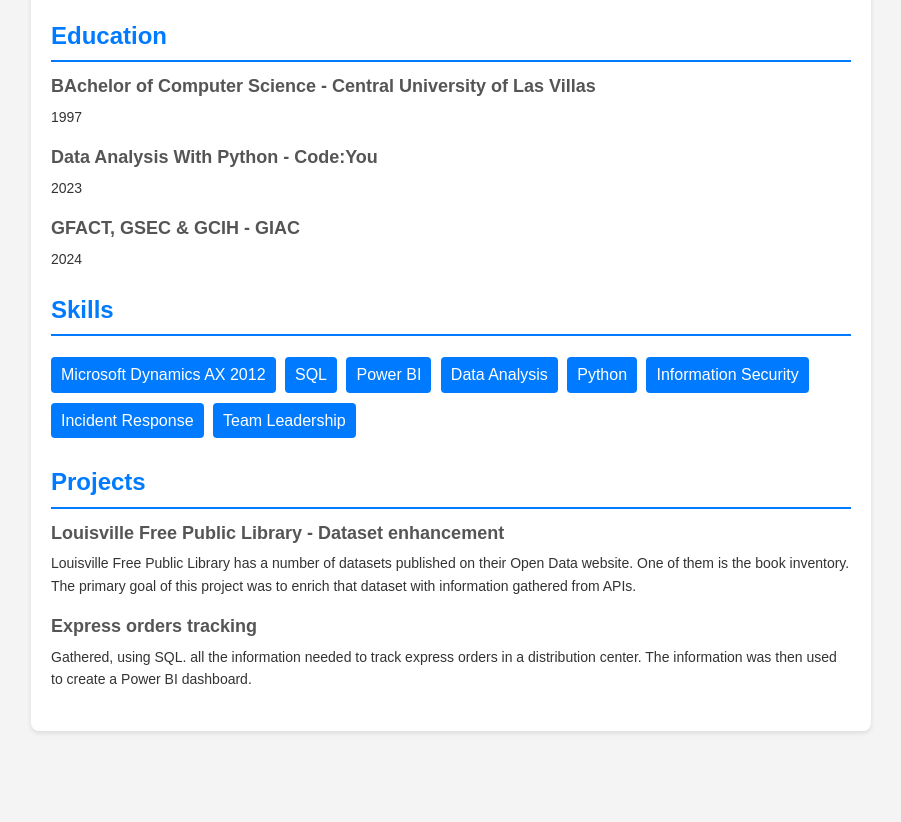
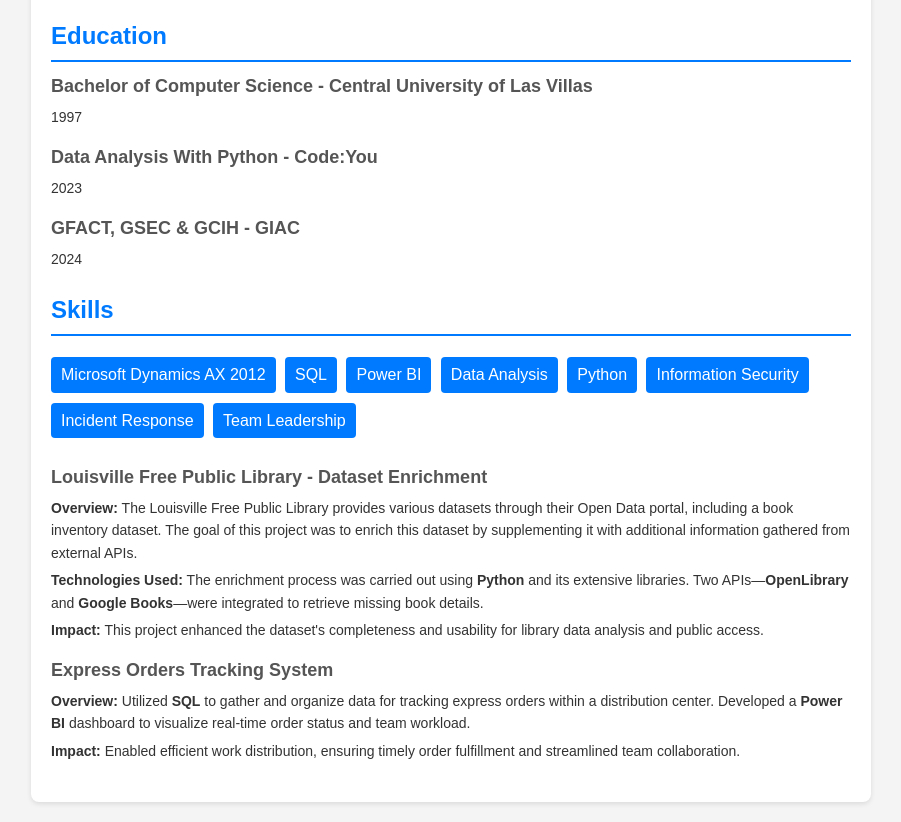
Before and after one commit to lcabrp/lcabrp.github.io, a plain HTML site: page index.html in a window 1280 px wide. Shown: the part 767-1589 px from the top of the page, without its empty margins (189-1090 px from the left). Before the commit the page ends 1518 px from the top, so only its background shows below. Drawn offline with Linux system fonts and the light colour scheme.

Commit message:
Updated Resume-Projects

```diff
--- a/index.html
+++ b/index.html
@@ -122,7 +122,7 @@
             <div class="section">
                 <h2>Education</h2>
                 <div class="item">
-                    <h3>BAchelor of Computer Science - Central University of Las Villas</h3>
+                    <h3>Bachelor of Computer Science - Central University of Las Villas</h3>
                     <p>1997</p>
                 </div>
                 <div class="item">
@@ -150,19 +150,18 @@
                 </div>
             </section>
             <section class="section">
-                <h2>Projects</h2>
                 <div class="item">
-                    <h3>Louisville Free Public Library - Dataset enhancement</h3>
-                    <p>
-                        Louisville Free Public Library has a number of datasets published on their Open Data website. One of them is the book inventory.
-                        The primary goal of this project was to enrich that dataset with information gathered from APIs.
-                    </p>
+                    <h3>Louisville Free Public Library - Dataset Enrichment</h3>
+                    <p><strong>Overview:</strong> The Louisville Free Public Library provides various datasets through their Open Data portal, including a book inventory dataset. The goal of this project was to enrich this dataset by supplementing it with additional information gathered from external APIs.</p>
+                    <p><strong>Technologies Used:</strong> The enrichment process was carried out using <strong>Python</strong> and its extensive libraries. Two APIs—<strong>OpenLibrary</strong> and <strong>Google Books</strong>—were integrated to retrieve missing book details.</p>
+                    <p><strong>Impact:</strong> This project enhanced the dataset's completeness and usability for library data analysis and public access.</p>
                 </div>
+
                 <div class="item">
-                    <h3>Express orders tracking</h3>
-                    <p>
-                        Gathered, using SQL. all the information needed to track express orders in a distribution center. The information was then used to create a Power BI dashboard.
-                    </p>
+                    <h3>Express Orders Tracking System</h3>
+                    <p><strong>Overview:</strong> Utilized <strong>SQL</strong> to gather and organize data for tracking express orders within a distribution center.
+                    Developed a <strong>Power BI</strong> dashboard to visualize real-time order status and team workload.</p>
+                    <p><strong>Impact:</strong> Enabled efficient work distribution, ensuring timely order fulfillment and streamlined team collaboration.</p>
                 </div>
             </section>
         </main>
```
